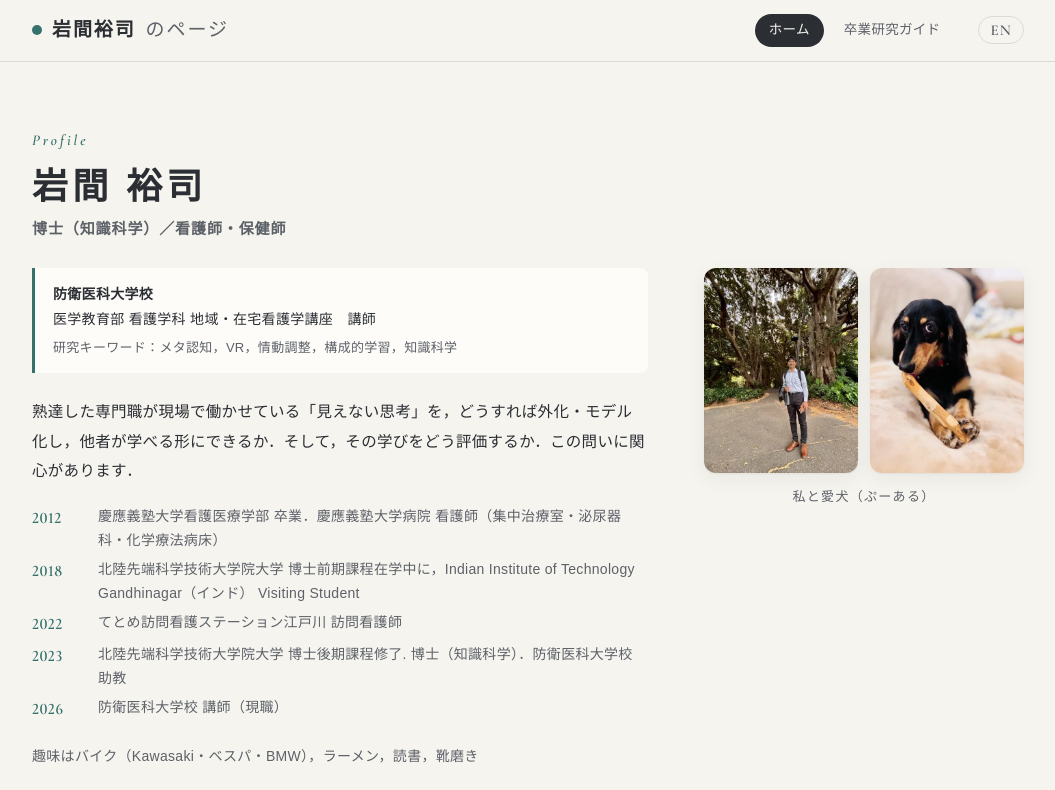
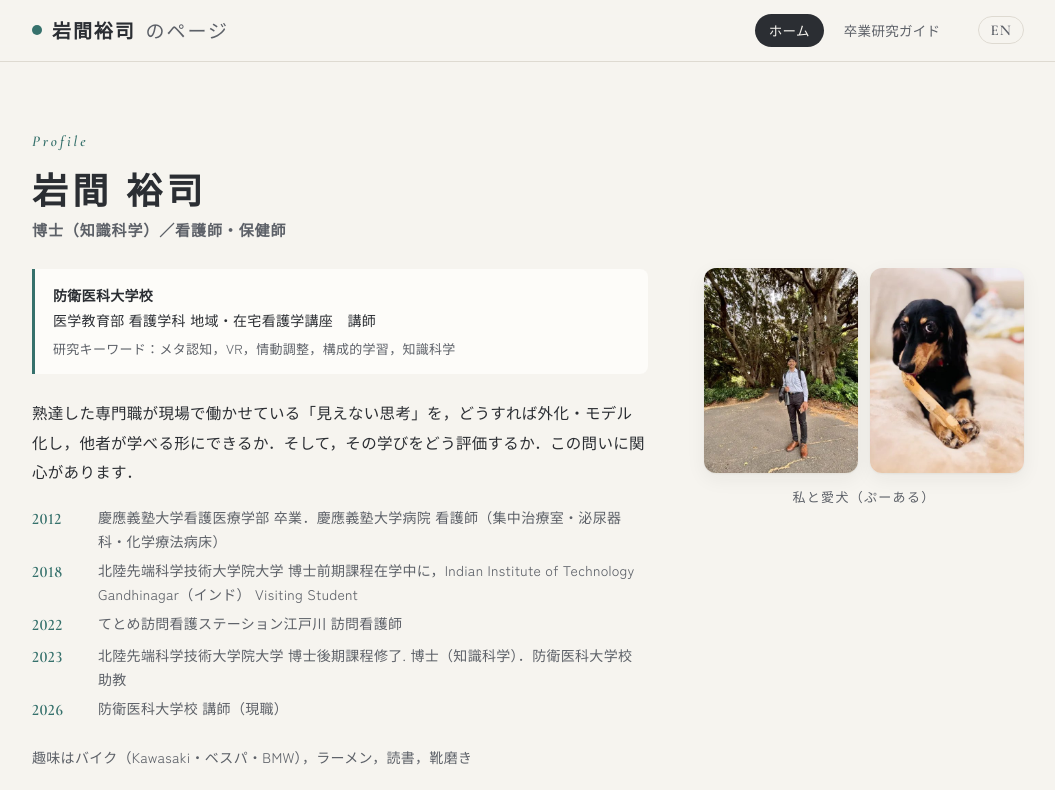
Before and after one commit to YujiIWAMA/homepage, a plain HTML site: page index.html in a window 1280 px wide. Shown: the top 790 px of the page, without its empty margins (112-1167 px from the left). Drawn offline with nearby package versions, Linux system fonts and the light colour scheme.

Commit message:
Add files via upload

```diff
--- a/index.html
+++ b/index.html
@@ -19,7 +19,7 @@
   <link rel="alternate" hreflang="x-default" href="https://yujiwa.pages.dev/">
   <link rel="preconnect" href="https://fonts.googleapis.com">
   <link rel="preconnect" href="https://fonts.gstatic.com" crossorigin>
-  <link rel="stylesheet" href="https://fonts.googleapis.com/css2?family=Cormorant+Garamond:ital,wght@0,500;0,600;1,500;1,600&display=swap">
+  <link rel="stylesheet" href="https://fonts.googleapis.com/css2?family=Cormorant+Garamond:ital,wght@0,500;0,600;1,500;1,600&family=Shippori+Mincho:wght@500;700&family=Zen+Kaku+Gothic+New:wght@400;500;700&display=swap">
   <link rel="stylesheet" href="style.css">
 </head>
 <body id="top">
--- a/style.css
+++ b/style.css
@@ -1,5 +1,5 @@
-/* フォント：日本語は端末に入っている明朝・ゴシックを使う（表示を速くするため）．
-   英字見出し用の Cormorant Garamond だけ各HTMLの <head> で読み込み */
+/* フォント：日本語は Shippori Mincho（明朝）と Zen Kaku Gothic New（ゴシック），
+   英字見出しは Cormorant Garamond．いずれも各HTMLの <head> で Google Fonts から読み込み */
 
 /* =========================================================
    色とサイズ（ここを変えれば全体の雰囲気が変わります）
@@ -16,9 +16,9 @@
   --shadow: 0 1px 2px rgba(40, 36, 28, .05), 0 6px 20px rgba(40, 36, 28, .06);
   --max: 1040px;        /* ヘッダー・カード並びの最大幅 */
   --read: 720px;        /* 読み物の行の最大幅 */
-  --serif: "Hiragino Mincho ProN", "Yu Mincho", "YuMincho", "Noto Serif JP", serif;   /* 見出し（明朝） */
-  --sans: "Hiragino Sans", "Hiragino Kaku Gothic ProN", "Yu Gothic Medium", "YuGothic", "Meiryo", "Noto Sans JP", sans-serif;  /* 本文（ゴシック） */
-  --latin: "Cormorant Garamond", "Hiragino Mincho ProN", "Yu Mincho", serif;  /* 英字見出し・日付 */
+  --serif: "Shippori Mincho", "Hiragino Mincho ProN", "Yu Mincho", "YuMincho", serif;   /* 見出し（明朝） */
+  --sans: "Zen Kaku Gothic New", "Hiragino Sans", "Hiragino Kaku Gothic ProN", "Yu Gothic Medium", "YuGothic", "Meiryo", sans-serif;  /* 本文（ゴシック） */
+  --latin: "Cormorant Garamond", "Shippori Mincho", "Hiragino Mincho ProN", "Yu Mincho", serif;  /* 英字見出し・日付 */
 }
 
 /* 端末がダークモードのときは自動で暗い配色に */
```
Also changed, not shown: 404.html (+3 -0 lines), en.html (+1 -1 lines), metacognition.html (+1 -1 lines), news.html (+1 -1 lines).
